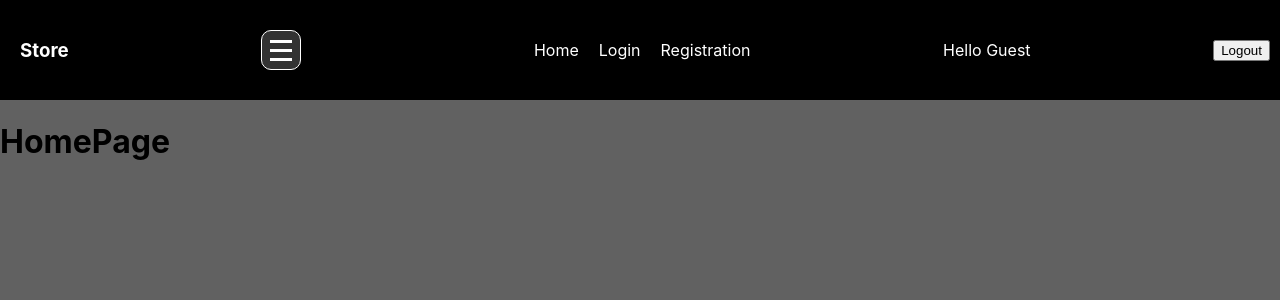
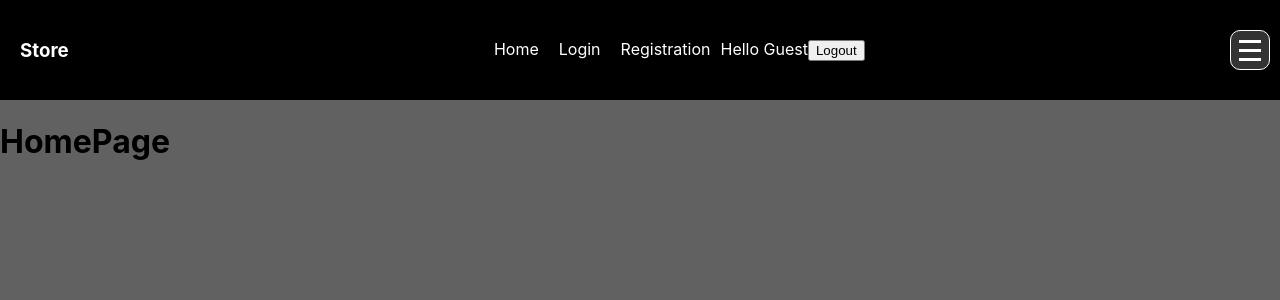
Before and after one commit to Inlvert/MERN-Store, a React (Create React App) app in the folder client/: page / in a window 1280 px wide. Shown: the top 300 px of the page. Built offline with nearby package versions, Linux system fonts and the light colour scheme.

Commit message:
add update Header comp + styles

```diff
--- a/client/src/components/Header/Header.module.scss
+++ b/client/src/components/Header/Header.module.scss
@@ -25,3 +25,25 @@
     font-weight: bold;
   }
 }
+
+.hiddenDisplay {
+  position: absolute;
+  background-color: rgb(155, 155, 155);
+  display: flex;
+  flex-direction: column;
+  justify-content: end;
+  padding: 20px;
+  gap: 20px;
+  top: 83%;
+  left: 0;
+  right: 0;
+}
+
+// .navList {
+//   display: flex;
+//   position: absolute;
+//   padding: 10px;
+//   top: 80%;
+//   left: 0;
+//   right: 0;
+// }
--- a/client/src/components/Header/index.jsx
+++ b/client/src/components/Header/index.jsx
@@ -1,16 +1,22 @@
-import React, { useEffect } from "react";
+import React, { useEffect, useState } from "react";
 import { NavLink } from "react-router";
 import { useDispatch, useSelector } from "react-redux";
 import { logout } from "../../redux/slices/authSlice";
 import { clearToken } from "../../api";
 import style from "./Header.module.scss";
 import Burger from "../Burger";
-
+import classNames from "classnames";
 
 function Header(props) {
   const dispatch = useDispatch();
 
   const { user } = useSelector((state) => state.auth);
+
+  const [isMenuOpen, setIsMenuOpen] = useState(false);
+
+  const menuClass = classNames(style.navItem, {
+    [style.hiddenDisplay]: isMenuOpen,
+  });
 
   const hendleLogout = () => {
     clearToken();
@@ -23,8 +29,7 @@ function Header(props) {
         <a href="/" className={style.navLink}>
           <h3>Store</h3>
         </a>
-        <Burger/>
-        <ul className={style.navItem}>
+        <ul className={menuClass}>
           <li>
             <NavLink to="/" end className={style.navLink}>
               Home
@@ -40,11 +45,16 @@ function Header(props) {
               Registration
             </NavLink>
           </li>
+          <li>
+            <span style={{ color: "white" }}>
+              Hello {user ? `${user.firstName} ${user.lastName}` : "Guest"}
+            </span>
+          </li>
+          <li>
+            <button onClick={hendleLogout}>Logout</button>
+          </li>
         </ul>
-        <span style={{ color: "white" }}>
-          Hello {user ? `${user.firstName} ${user.lastName}` : "Guest"}
-        </span>
-        <button onClick={hendleLogout}>Logout</button>
+        <Burger isMenuOpen={isMenuOpen} setIsMenuOpen={setIsMenuOpen} />
       </nav>
     </header>
   );
```
